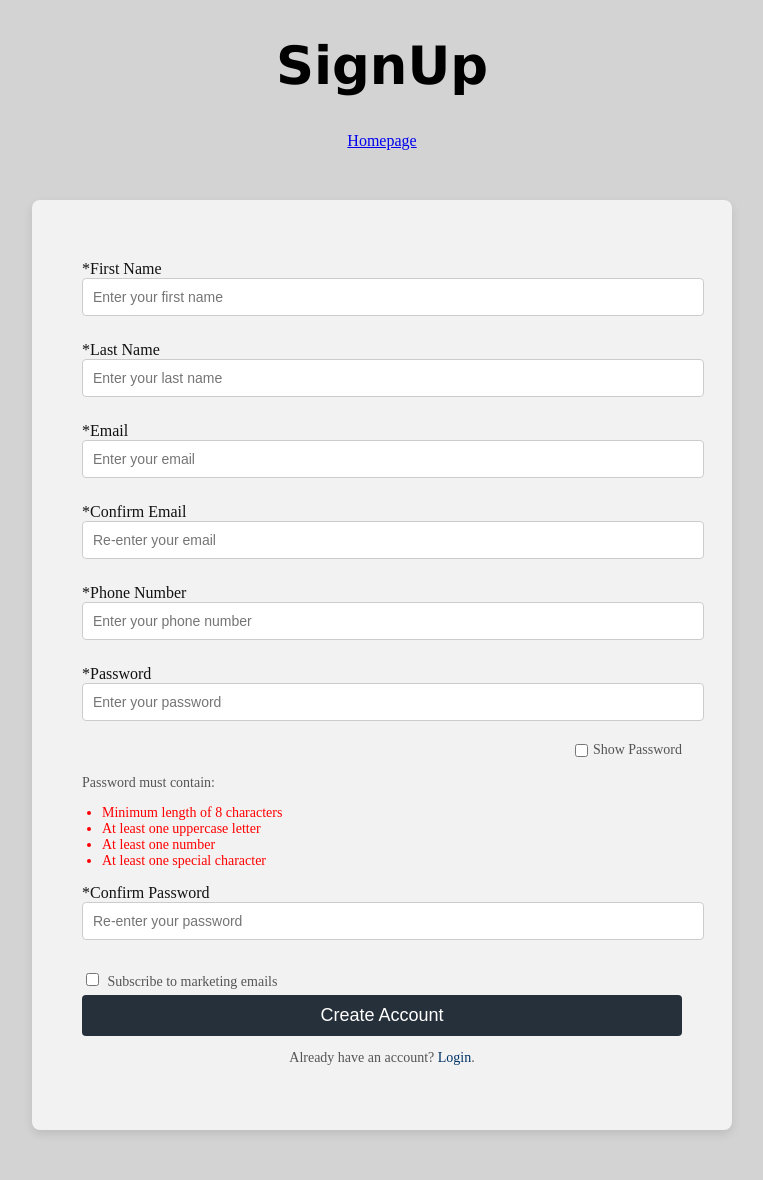
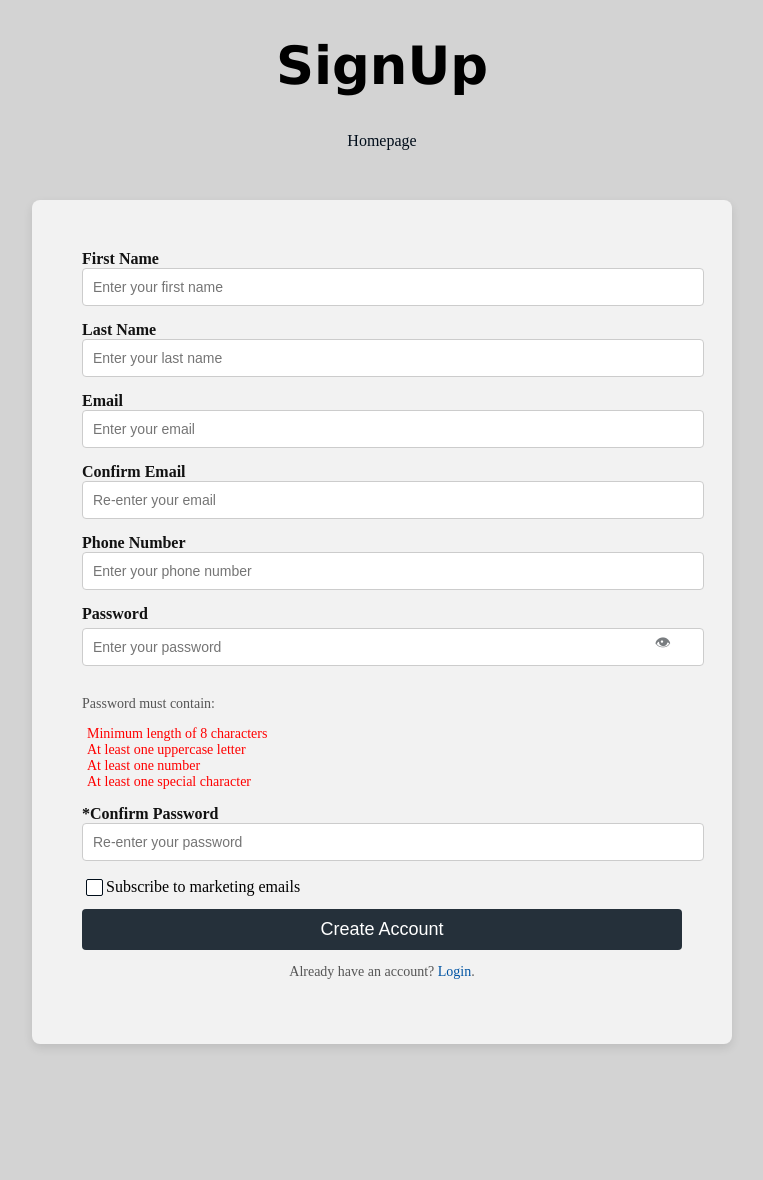
Before and after one commit to DenisPrela/JewelleryStore, a PHP site: page /signup.html in a window 1280 px wide. Shown: the part 50-1230 px from the top of the page, without its empty margins (258-1021 px from the left). After the commit the page ends 1097 px from the top, so only its background shows below. Run offline with PHP 8.4, Linux system fonts and the light colour scheme.

Commit message:
Enhancing Signup Design

```diff
--- a/login.html
+++ b/login.html
@@ -53,7 +53,7 @@
                     <input type="email" id="Email" name="email" placeholder="Enter your email" required>
                     <label for="password">Password</label>
                     <div class="input-container">
-                        <input type="password" id="password" placeholder="Enter your password">
+                        <input type="password" id="password" placeholder="Enter your password" required>
                         <button type="button" class="toggle-password" onclick="togglePassword()">👁</button>
                     </div>
 
--- a/signup.html
+++ b/signup.html
@@ -49,37 +49,36 @@
         <div class="create-account-box">
             <form id="create-account-form">
 
-                <label for="first-name" class="form-label">*First Name</label>
+                <label for="first-name" class="form-label">First Name</label>
                 <input type="text" id="first-name" name="first-name" class="form-input" placeholder="Enter your first name" required>
 
 
-                <label for="last-name" class="form-label">*Last Name</label>
+                <label for="last-name" class="form-label">Last Name</label>
                 <input type="text" id="last-name" name="last-name" class="form-input" placeholder="Enter your last name" required>
 
 
-                <label for="email" class="form-label">*Email</label>
+                <label for="email" class="form-label">Email</label>
                 <input type="email" id="email" name="email" class="form-input" placeholder="Enter your email" required>
 
 
-                <label for="confirm-email" class="form-label">*Confirm Email</label>
+                <label for="confirm-email" class="form-label">Confirm Email</label>
                 <input type="email" id="confirm-email" name="confirm-email" class="form-input" placeholder="Re-enter your email" required>
 
 
-                <label for="phone-number" class="form-label">*Phone Number</label>
+                <label for="phone-number" class="form-label">Phone Number</label>
                 <input type="tel" id="phone-number" name="phone-number" class="form-input" placeholder="Enter your phone number" required>
 
 
                 <div class="password-wrapper">
 
-                    <label for="password" class="form-label">*Password</label>
+                    <label for="password" class="form-label">Password</label>
+                    <div class="input-container">
+                    <input type="password" id="password" name="password" class="form-input" placeholder="Enter your password" required>
+                        <button type="button" class="toggle-password" onclick="togglePassword()">👁</button>
+                        </div>
 
-                    <input type="password" id="password" name="password" class="form-input" placeholder="Enter your password" required>
-                    <div class="show-password-container">
-                        <label for="show-password" class="show-password-label">
-                            <input type="checkbox" id="show-password" class="show-password-checkbox"> Show Password
-                        </label>
-                    </div>
                 </div>
+
                 <div id="password-requirements" class="password-requirements">
                     Password must contain:
                     <ul>
@@ -95,10 +94,10 @@
                 <input type="password" id="confirm-password" name="confirm-password" class="form-input" placeholder="Re-enter your password" required>
 
 
-                <label class="marketing-checkbox-label">
-                    <input type="checkbox" id="marketing-emails" name="marketing-emails" class="marketing-checkbox">
+                <label class="checkbox">
+                    <input type="checkbox" name="agree" value="yes">
                     Subscribe to marketing emails
-                </label>
+                  </label>
 
 
                 <button type="submit" class="form-button">Create Account</button>
@@ -106,7 +105,7 @@
 
                 <p class="privacy-policy-text">
                     Already have an account?
-                    <a href="privacy-policy.html" target="_blank" class="privacy-policy-link">Login</a>.
+                    <a href="login.html" >Login</a>.
                 </p>
             </form>
         </div>
@@ -115,6 +114,7 @@
     </main>
     <footer>
 <script src="signup.js"></script>
+
     </footer>
     </body>
     </html>
--- a/signup.js
+++ b/signup.js
@@ -1,20 +1,20 @@
-
 const passwordInput = document.getElementById("password");
 const confirmPasswordInput = document.getElementById("confirm-password");
 const showPasswordCheckbox = document.getElementById("show-password");
-
-showPasswordCheckbox.addEventListener("change", () => {
-    const type = showPasswordCheckbox.checked ? "text" : "password";
-    passwordInput.type = type;
-    confirmPasswordInput.type = type;
-});
-
 const passwordRequirements = {
     minLength: document.getElementById("min-length"),
     uppercase: document.getElementById("uppercase"),
     number: document.getElementById("number"),
     specialChar: document.getElementById("special-char"),
 };
+
+
+function togglePassword() {
+    const isPasswordVisible = passwordInput.type === 'password';
+    passwordInput.type = isPasswordVisible ? 'text' : 'password';
+    confirmPasswordInput.type = isPasswordVisible ? 'text' : 'password';
+}
+
 
 passwordInput.addEventListener("input", () => {
     const value = passwordInput.value;
@@ -23,26 +23,17 @@ passwordInput.addEventListener("input", () => {
     passwordRequirements.minLength.classList.toggle("valid", value.length >= 8);
     passwordRequirements.minLength.classList.toggle("invalid", value.length < 8);
 
-    passwordRequirements.uppercase.classList.toggle(
-        "valid",
-        /[A-Z]/.test(value)
-    );
-    passwordRequirements.uppercase.classList.toggle(
-        "invalid",
-        !/[A-Z]/.test(value)
-    );
+
+    passwordRequirements.uppercase.classList.toggle("valid", /[A-Z]/.test(value));
+    passwordRequirements.uppercase.classList.toggle("invalid", !/[A-Z]/.test(value));
+
 
     passwordRequirements.number.classList.toggle("valid", /\d/.test(value));
     passwordRequirements.number.classList.toggle("invalid", !/\d/.test(value));
 
-    passwordRequirements.specialChar.classList.toggle(
-        "valid",
-        /[!@#$%^&*(),.?":{}|<>]/.test(value)
-    );
-    passwordRequirements.specialChar.classList.toggle(
-        "invalid",
-        !/[!@#$%^&*(),.?":{}|<>]/.test(value)
-    );
+
+    passwordRequirements.specialChar.classList.toggle("valid", /[!@#$%^&*(),.?":{}|<>]/.test(value));
+    passwordRequirements.specialChar.classList.toggle("invalid", !/[!@#$%^&*(),.?":{}|<>]/.test(value));
 });
 
 
@@ -52,13 +43,24 @@ document.getElementById("create-account-form").addEventListener("submit", (e) =>
     const password = passwordInput.value;
     const confirmPassword = confirmPasswordInput.value;
 
+
     if (email !== confirmEmail) {
         e.preventDefault();
         alert("Emails do not match.");
     }
 
+
     if (password !== confirmPassword) {
         e.preventDefault();
         alert("Passwords do not match.");
     }
+
+
+    if (passwordRequirements.minLength.classList.contains('invalid') ||
+        passwordRequirements.uppercase.classList.contains('invalid') ||
+        passwordRequirements.number.classList.contains('invalid') ||
+        passwordRequirements.specialChar.classList.contains('invalid')) {
+        e.preventDefault();
+        alert("Password does not meet the required criteria.");
+    }
 });
--- a/style_signup.css
+++ b/style_signup.css
@@ -5,7 +5,13 @@
     font-family:'Lucida Sans', 'Lucida Sans Regular', 'Lucida Grande', 'Lucida Sans Unicode', Geneva, Verdana, sans-serif;
     font-size: 3.3rem;
 }
-
+.Logintext a{
+    color: #000d1a;
+    text-decoration: none;
+}
+.Logintext a:hover{
+    text-decoration: underline  ;
+}
 .create-account-box {
     width: 100%;
     max-width: 600px;
@@ -19,9 +25,9 @@
 
 .form-label {
     font-size: 16px;
+    font-weight: bold;
+    margin-bottom: 5px;
     color: #121212;
-    margin-top: 10px;
-    display: block;
 }
 
 
@@ -32,8 +38,11 @@
     font-size: 14px;
     border: 1px solid #ccc;
     border-radius: 4px;
+    transition: all 0.3s;
 }
-
+.form-input:hover{
+    border: 1px solid #7e7e7e;
+}
 
 .password-wrapper {
     margin-bottom: 15px;
@@ -76,8 +85,10 @@
 }
 
 .password-requirements ul {
-    padding-left: 20px;
+    padding-left: 5px;
+    list-style-type: none;
 }
+
 
 .password-requirements .invalid {
     color: red;
@@ -103,16 +114,19 @@
 .form-button {
     width: 100%;
     padding: 10px;
+    margin-top: 10px;
     background-color: #25303a;
     color: white;
     font-size: 18px;
     border: none;
     border-radius: 4px;
     cursor: pointer;
+    transition: all 0.3s;
 }
 
 .form-button:hover {
     background-color: #000d1a;
+
 
 }
 
@@ -131,3 +145,84 @@
 .privacy-policy-link:hover {
     text-decoration: underline;
 }
+.show-password-checkbox {
+    margin-right: 5px;
+
+}
+.input-container {
+    position: relative;
+
+}
+
+.toggle-password {
+    position: absolute;
+    right: 5px;
+    top: 31%;
+    transform: translateY(-49%);
+    cursor: pointer;
+    border: none;
+    background: none;
+    font-size: 16px;
+    color: #797d80;
+    transition: all 0.3s;
+}
+.toggle-password:hover{
+    color: black;
+    text-shadow: #000d1a;
+}
+.button{
+    display: block;
+    margin: 10px 0;
+    width: 100%;
+}
+.create-account-box a {
+    color:#0054a3;
+    text-decoration: none;
+    font-size: 14px;
+}
+.create-account-box a:hover {
+    text-decoration: underline;
+}
+input[type="checkbox"] {
+    appearance: none;
+    width: 17px;
+    height: 17px;
+    border: 1px solid #000d1a;
+    border-radius: 2px;
+    outline: none;
+    cursor: pointer;
+    display: inline-block;
+    position: relative;
+    background-color: white;
+
+    transition: all 0.3s;
+
+}
+
+input[type="checkbox"]:checked {
+    background-color:#000d1a;
+    border-color: #000d1a;
+
+
+}
+
+input[type="checkbox"]:checked::after {
+    content: '✔';
+    color: white;
+    font-size: 10px;
+    position: absolute;
+    top: 50%;
+    left: 50%;
+    transform: translate(-50%, -50%);
+
+
+}
+input[type="checkbox"]:hover {
+    box-shadow: 0 0 2px #00080f;
+
+
+}
+.checkbox {
+    display: flex;
+    align-items: center;
+}
```
Also changed, not shown: style_Login.css (+5 -11 lines).
